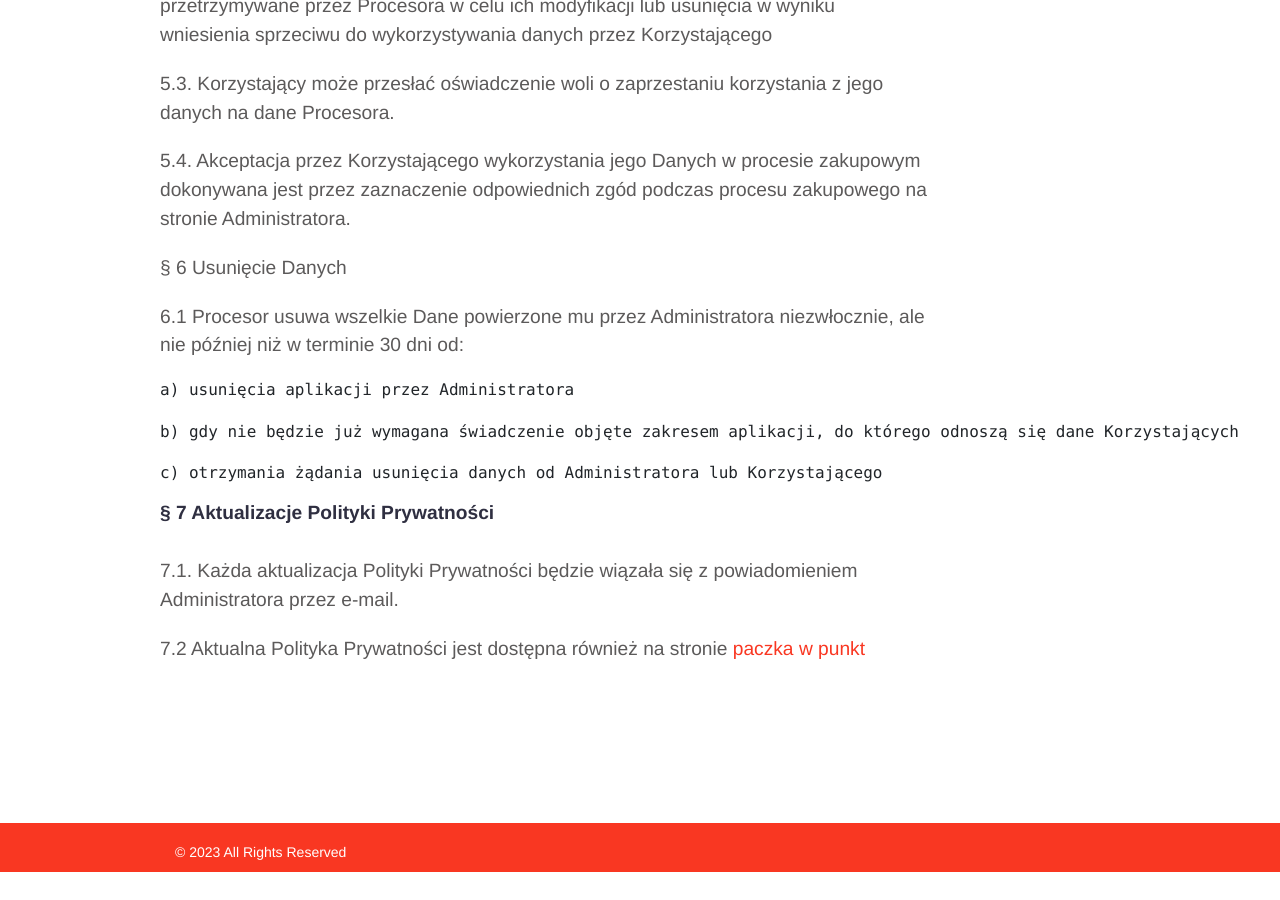
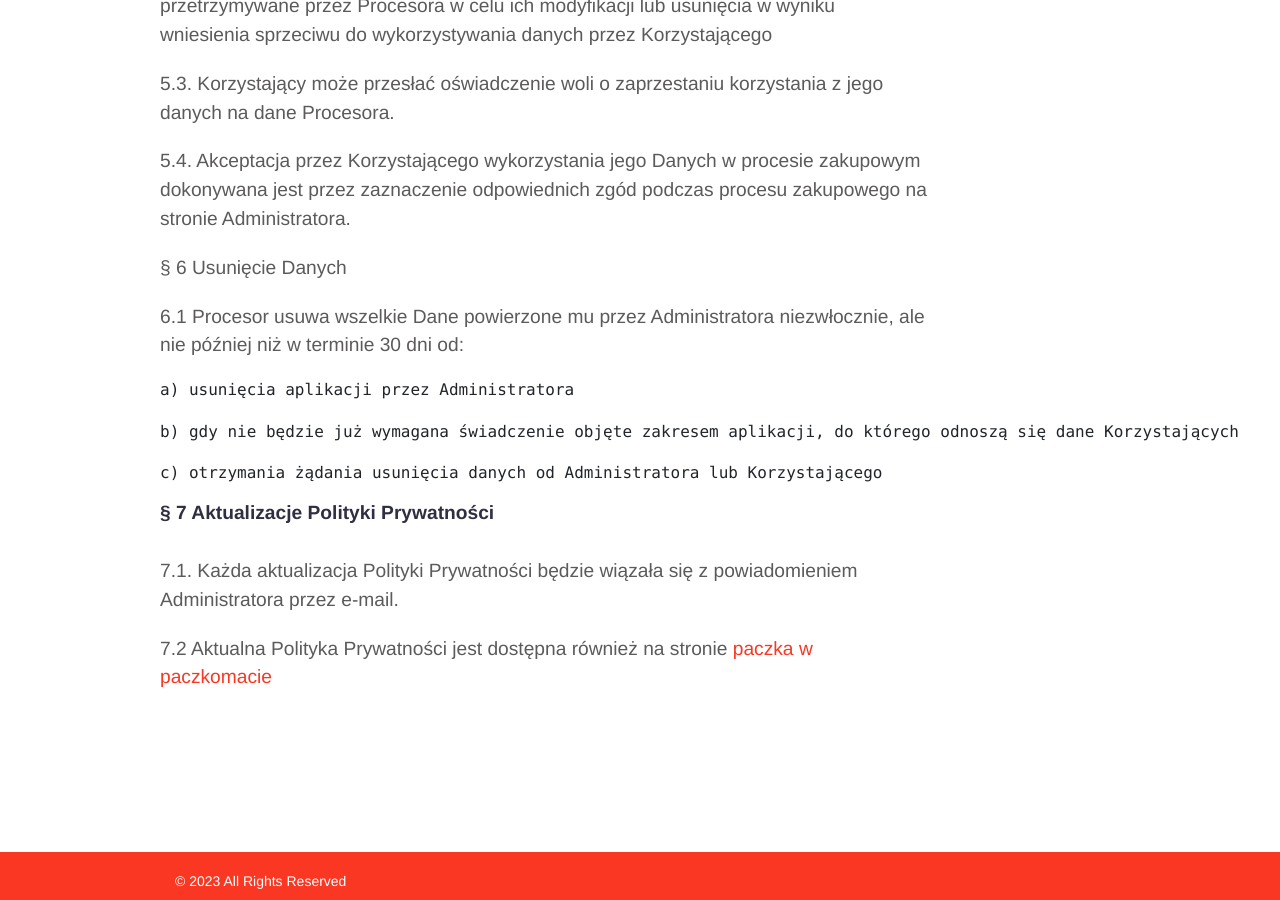
Before and after one commit to mpolakos/paczka-w-paczkomacie, a Jekyll site: the page built from privacy-policy.md, in a window 1280 px wide and 900 px high, scrolled down 4108 px. Built offline with Jekyll 4.4.1, drawn with Linux system fonts in a browser that asks for light colours; before the commit the page ends 4980 px from its top, so only the background shows below that.

```diff
--- a/_config.yml
+++ b/_config.yml
@@ -1,6 +1,6 @@
-baseurl: "/paczka-w-punkt/"
+baseurl: "/paczka-w-paczkomacie/"
 permalink: pretty
-title: "Shopify Paczka w punkt"
+title: "Shopify InPost Paczka w paczkomacie"
 
 logo:
   mobile: "images/logo/logo-mobile.svg"
--- a/privacy-policy.md
+++ b/privacy-policy.md
@@ -109,4 +109,4 @@ w celu korzystania z funkcjonalności Aplikacji.
 
 7.1. Każda aktualizacja Polityki Prywatności będzie wiązała się z powiadomieniem Administratora przez e-mail.
 
-7.2 Aktualna Polityka Prywatności jest dostępna również na stronie [paczka w punkt](https://mpolakos.github.io/paczka-w-paczkomacie/privacy-policy/)
+7.2 Aktualna Polityka Prywatności jest dostępna również na stronie [paczka w paczkomacie](https://mpolakos.github.io/paczka-w-paczkomacie/privacy-policy/)
```
Also changed, not shown: index.md (+2 -2 lines), images/illustrations/pointing.svg (deleted), images/illustrations/reading.svg, images/logo/logo.svg.
